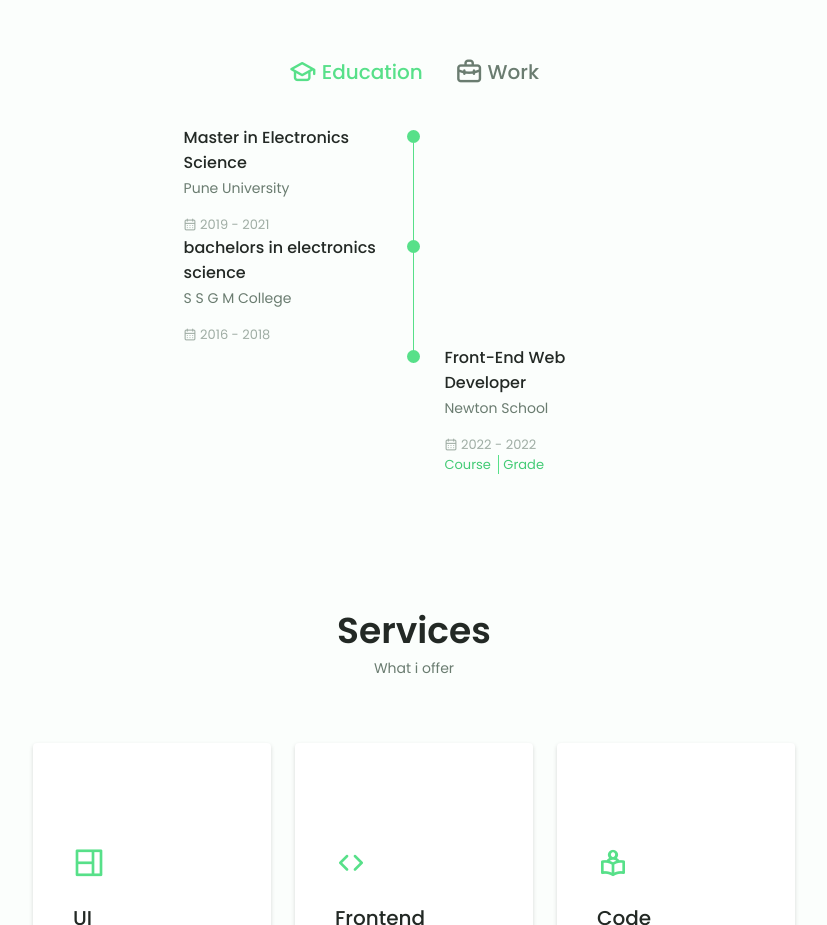
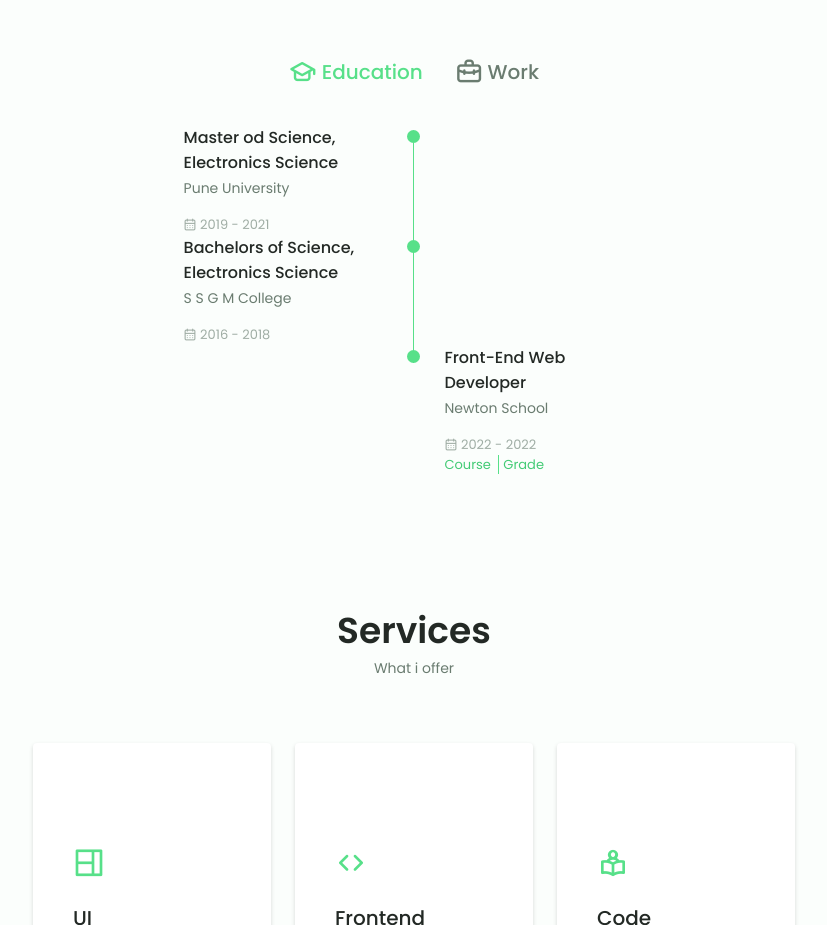
Before and after one commit to Kapil56J/Portfolio, a plain HTML site: page index.html in a window 1280 px wide. Shown: the part 2260-3185 px from the top of the page, without its empty margins (226-1053 px from the left). Drawn offline with nearby package versions, Linux system fonts and the light colour scheme.

Commit message:
Update index.html

```diff
--- a/index.html
+++ b/index.html
@@ -409,7 +409,7 @@
               <div class="qualification__data">
                 <div>
                   <h3 class="qualification__title">
-                    Master in Electronics Science
+                    Master od Science, Electronics Science
                   </h3>
                   <span class="qualification__subtitle"
                     >Pune University</span
@@ -429,7 +429,7 @@
               <div class="qualification__data">
                 <div>
                   <h3 class="qualification__title">
-                    bachelors in electronics science
+                    Bachelors of Science, Electronics Science
                   </h3>
                   <span class="qualification__subtitle"
                     >S S G M College</span
```
